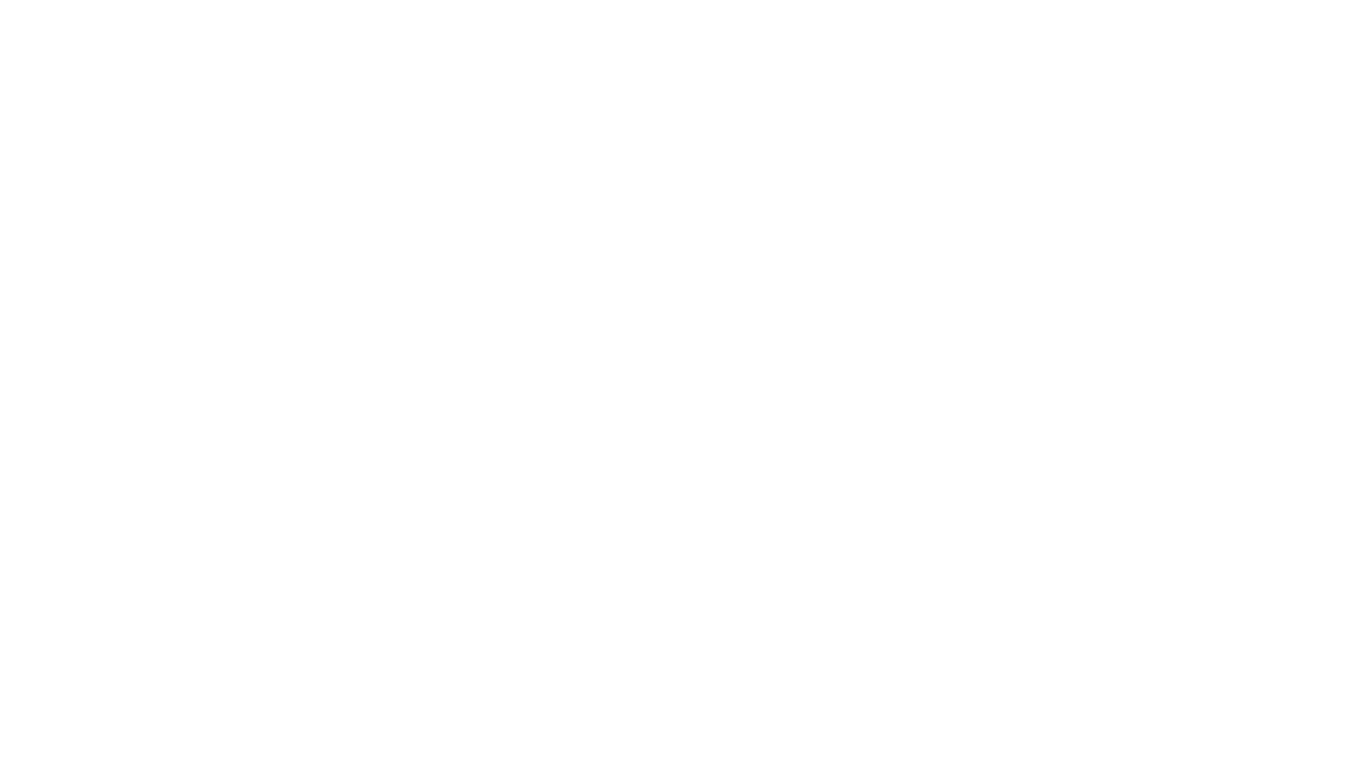
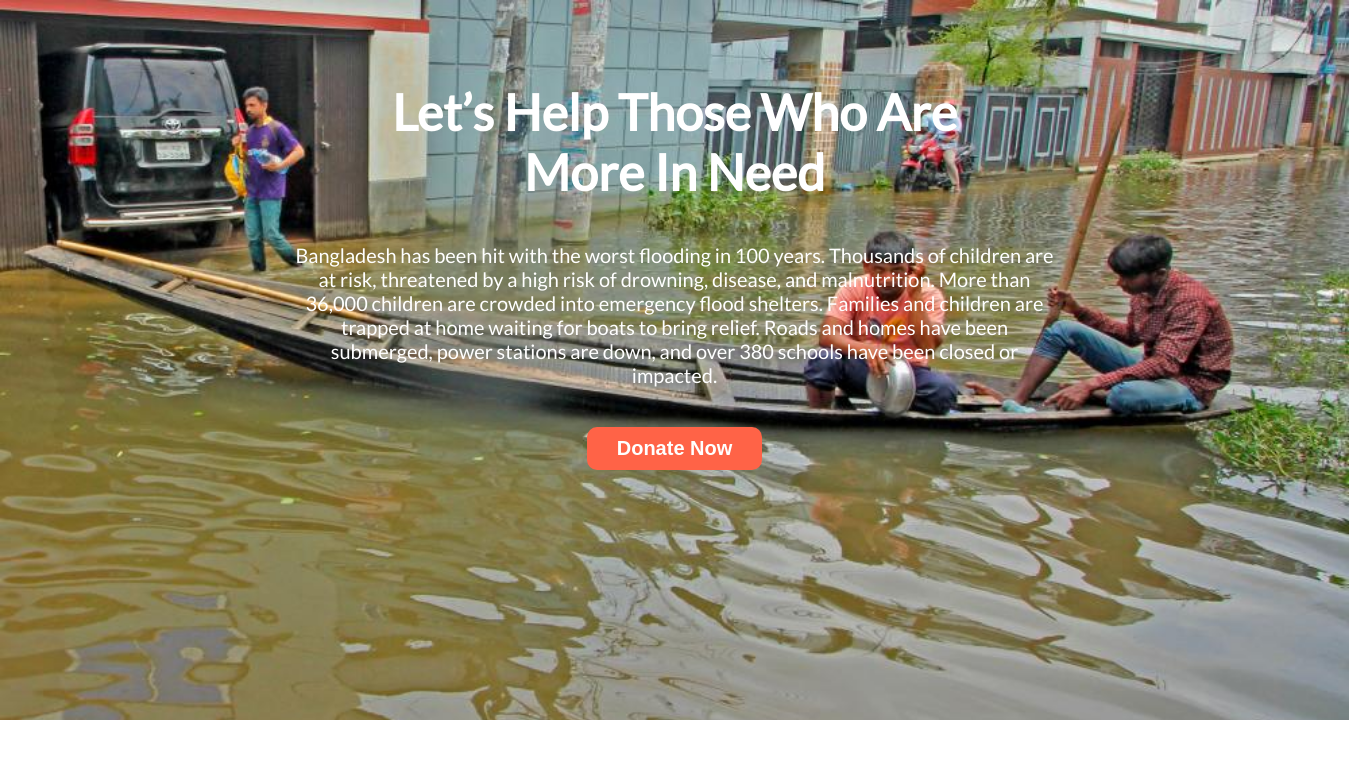
Before and after one commit to ariful012/donate-today-project, a plain HTML site: page index.html in a window 1280 px wide. Shown: the whole page, 1349 px wide, since content can reach past the window. Drawn offline with Linux system fonts and the light colour scheme.

Commit message:
first section added

```diff
--- a/index.html
+++ b/index.html
@@ -5,10 +5,26 @@
     <meta charset="UTF-8">
     <meta http-equiv="X-UA-Compatible" content="IE=edge">
     <meta name="viewport" content="width=device-width, initial-scale=1.0">
+    <link rel="preconnect" href="https://fonts.googleapis.com">
+    <link rel="preconnect" href="https://fonts.gstatic.com" crossorigin>
+    <link href="https://fonts.googleapis.com/css2?family=Lato&display=swap" rel="stylesheet">
+    <link rel="stylesheet" href="style.css">
     <title>Donate Today</title>
 </head>
 
 <body>
+    <section class="home-section">
+        <div class="home">
+            <h1>Let’s Help Those Who Are
+                More In Need</h1>
+            <p> Bangladesh has been hit with the worst flooding in 100 years. Thousands of children are at risk,
+                threatened by a high risk of drowning, disease, and malnutrition. More than 36,000 children are crowded
+                into emergency flood shelters. Families and children are trapped at home waiting for boats to bring
+                relief. Roads and homes have been submerged, power stations are down, and over 380 schools have been
+                closed or impacted. </p>
+            <a href="#"><button class="donate-btn">Donate Now</button></a>
+        </div>
+    </section>
 
 </body>
 
--- a/style.css
+++ b/style.css
@@ -0,0 +1,45 @@
+body {
+    font-family: 'Lato', sans-serif;
+    margin: 0;
+    padding: 0;
+}
+
+.home-section {
+    background-image: url(images/flood.jpg);
+    background-repeat: no-repeat;
+    background-size: cover;
+    width: 1349px;
+    height: 90vh;
+}
+
+.home {
+    text-align: center;
+    color: #fff;
+    padding: 40px;
+
+}
+
+h1 {
+    font-size: 50px;
+    font-weight: 700;
+    margin-left: 25%;
+    margin-right: 25%;
+}
+
+p {
+    font-size: 20px;
+    font-weight: 500;
+    margin-left: 20%;
+    margin-right: 20%;
+}
+
+.donate-btn {
+    padding: 10px 30px;
+    font-size: 20px;
+    font-weight: 700;
+    background-color: tomato;
+    border-radius: 10px;
+    border-style: none;
+    margin-top: 20px;
+    color: #fff;
+}
```
Also changed, not shown: images/flood.jpg (added), images/hungry.jpg (added).
